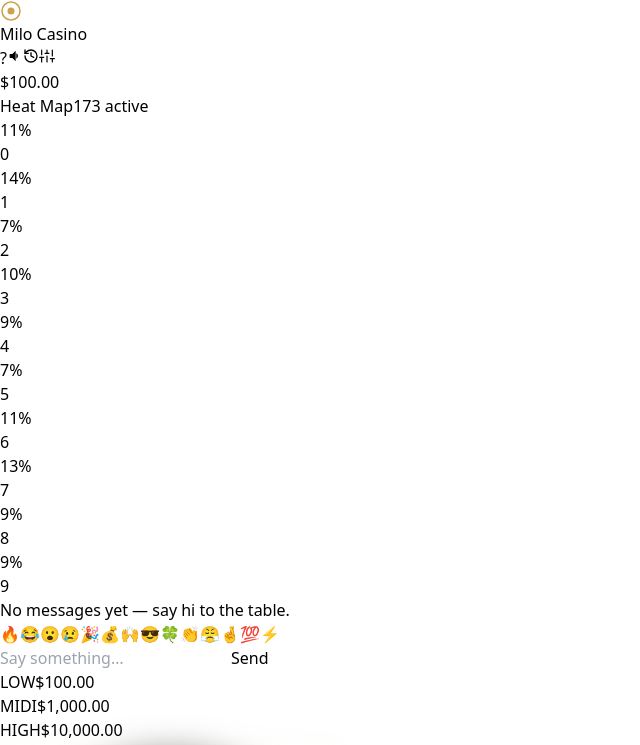
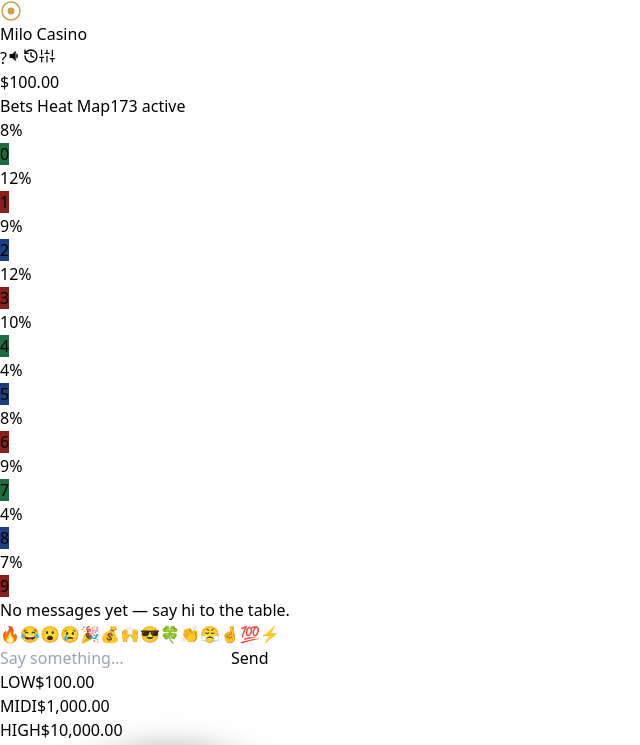
Before and after one commit to milerdo/chains, a React (Vite) app: page / in a window 1280 px wide. Shown: the top 745 px of the page, without its empty margins (0-640 px from the left). Built offline with nearby package versions, Linux system fonts and the light colour scheme.

Commit message:
version 0.17

```diff
--- a/src/components/BetHistoryModal.tsx
+++ b/src/components/BetHistoryModal.tsx
@@ -55,7 +55,7 @@ export function BetHistoryModal({ isOpen, onClose }: BetHistoryModalProps) {
             type="button"
             onClick={onClose}
             aria-label="Close"
-            className="flex h-8 w-8 items-center justify-center rounded-full border border-white/10 text-white/50 transition hover:border-[#eab308]/50 hover:text-[#eab308]"
+            className="flex h-6 w-6 items-center justify-center rounded-full border border-white/10 text-xs text-white/50 transition hover:border-[#eab308]/50 hover:text-[#eab308]"
           >
             ✕
           </button>
--- a/src/components/BettingPanel.tsx
+++ b/src/components/BettingPanel.tsx
@@ -97,9 +97,6 @@ export function BettingPanel({ onLockChange, onAutoBetChange }: BettingPanelProp
   useEffect(() => {
     const enteredBettingOpen = phase === 'BETTING_OPEN' && prevPhaseRef.current !== 'BETTING_OPEN';
     prevPhaseRef.current = phase;
-
-    if (enteredBettingOpen) {
-    }
 
     if (!enteredBettingOpen || !autoBet) return;
 
@@ -543,7 +540,7 @@ export function BettingPanel({ onLockChange, onAutoBetChange }: BettingPanelProp
               type="button"
               onClick={handleClear}
               disabled={locked || filledCount === 0}
-              className="rounded-lg border border-white/10 bg-white/[0.03] px-3 py-1.5 font-mono text-[11px] font-bold uppercase tracking-[0.15em] text-[#eab308]/80 transition hover:border-[#eab308]/50 hover:text-[#eab308] disabled:cursor-not-allowed disabled:opacity-30 disabled:text-white/25"
+              className="rounded-lg border border-white/10 bg-white/[0.03] px-3 py-1.5 font-mono text-[11px] font-bold uppercase tracking-[0.15em] text-white/60 transition hover:border-[#eab308]/50 hover:text-[#eab308] disabled:cursor-not-allowed disabled:opacity-30 disabled:text-white/25"
             >
               Clear
             </button>
--- a/src/components/ChainLinks.tsx
+++ b/src/components/ChainLinks.tsx
@@ -111,7 +111,9 @@ export function LinkChain({ ticket, size = 'md', showJackpot = true }: LinkChain
       {showJackpot && (
         <span className="flex shrink-0 items-center">
           <Link size={size} />
-          <span className="flex shrink-0 items-center gap-1 whitespace-nowrap rounded-full border border-[#eab308]/40 bg-[#eab308]/15 px-1.5 py-0.5">
++          <span className="flex shrink-0 items-center gap-1 whitespace-nowrap rounded-full border border-[#eab308]/50 bg-transparent px-1.5 py-0.5">            {/* was: border-[#eab308]/40 bg-[#eab308]/15 — filled amber
+              competed visually with the chain circles; outline-only reads
+              as a frame around the jackpot progress instead. */}
             {ticket.jackpotSequence.map((digit, i) => (
               <span key={`j-${i}`} className="flex items-center">
                 {i > 0 && <Link size={size} />}
--- a/src/components/EmojiChat.tsx
+++ b/src/components/EmojiChat.tsx
@@ -96,7 +96,7 @@ export function EmojiChat() {
   return (
     <section
       aria-label="Socials"
-      className="flex min-h-0 flex-1 flex-col rounded-3xl border border-white/[0.07] bg-gradient-to-b from-white/[0.035] to-transparent p-5 backdrop-blur-sm sm:p-6"
+      className="flex min-h-0 flex-1 flex-col rounded-3xl border border-white/[0.07] border-t-2 border-t-[#eab308]/30 bg-gradient-to-b from-white/[0.035] to-transparent p-5 backdrop-blur-sm sm:p-6"
     >
       <div ref={listRef} className="min-h-0 flex-1 overflow-y-auto pr-1">
         {messages.length === 0 ? (
--- a/src/components/HelpModal.tsx
+++ b/src/components/HelpModal.tsx
@@ -45,7 +45,7 @@ export function HelpModal({ isOpen, onClose }: HelpModalProps) {
             type="button"
             onClick={onClose}
             aria-label="Close"
-            className="flex h-8 w-8 items-center justify-center rounded-full border border-white/10 text-white/50 transition hover:border-[#eab308]/50 hover:text-[#eab308]"
+            className="flex h-6 w-6 items-center justify-center rounded-full border border-white/10 text-xs text-white/50 transition hover:border-[#eab308]/50 hover:text-[#eab308]"
           >
             ✕
           </button>
--- a/src/components/MobileFooter.tsx
+++ b/src/components/MobileFooter.tsx
@@ -104,13 +104,12 @@ export function MobileFooter({ balance, onOpenHelp, onOpenHistory, onToggleDemo
             onClick={(e) => e.stopPropagation()}
           >
             <div className="flex shrink-0 items-center justify-between px-4 py-3">
-              <span className="font-mono text-xs font-bold uppercase tracking-[0.2em] text-white/60">Socials</span>
-              <button type="button" onClick={() => setChatOpen(false)} aria-label="Close" className="flex h-9 w-9 items-center justify-center text-white/50">
+             <button type="button" onClick={() => setChatOpen(false)} aria-label="Close" className="ml-auto flex h-7 w-7 items-center justify-center text-xs text-white/50">
                 ✕
               </button>
             </div>
             <div className="flex min-h-0 flex-1 flex-col gap-3 px-3 pb-3">
-              <div className="h-[29%] min-h-[130px] shrink-0">
+              <div className="h-[38%] min-h-[170px] shrink-0">
                 <MultiplayerSim />
               </div>
               <EmojiChat />
--- a/src/components/MultiplayerSim.tsx
+++ b/src/components/MultiplayerSim.tsx
@@ -1,43 +1,59 @@
 // ============================================================================
-// CHAINS — MultiplayerSim
-// Simulated per-digit "table heat" — what % of other (simulated) players
-// are betting each digit this round. Refreshes on its own short local
-// timer (obviously simulated, decoupled from real draw cadence). Purely
-// cosmetic: never represents real accounts, never affects or hints at the
-// real stream, tickets, or payouts.
+// CHAINS — MultiplayerSim ("Bets Heat Map")
+// Simulated per-digit "what % of other players are betting each digit"
+// bar chart. Each round gets one low-variance popularity bias from the
+// engine (SimulatedActivity.digitPopularity, regenerated once per fresh
+// BETTING_OPEN — see engine.ts's regenerateDigitPopularity()); this
+// component animates the displayed bars drifting toward that bias with a
+// small local jitter, only while betting is open, and resets to 0% the
+// instant a new round starts.
 // ============================================================================
 
-import { useEffect, useState } from 'react';
+import { useEffect, useRef, useState } from 'react';
 import { useGame } from '../hooks/useGame';
 import { DIGIT_COLORS } from '../utils/digitColors';
 
-const REFRESH_MS = 1500;
-
-function randomHeat(): number[] {
-  const rawWeights = Array.from({ length: 10 }, () => Math.random() + 0.2);
-  const sum = rawWeights.reduce((a, b) => a + b, 0);
-  return rawWeights.map((w) => Math.round((w / sum) * 100));
-}
+const TICK_MS = 1500;
+const JITTER = 3;
+const DRIFT_RATE = 0.35;
 
 export function MultiplayerSim() {
-  const { simulatedActivity } = useGame();
-  const [heat, setHeat] = useState<number[]>(() => randomHeat());
+  const { simulatedActivity, phase } = useGame();
+  const target = simulatedActivity.digitPopularity;
+  const [heat, setHeat] = useState<number[]>(() => Array(10).fill(0));
+  const prevPhaseRef = useRef(phase);
 
   useEffect(() => {
-    const id = window.setInterval(() => setHeat(randomHeat()), REFRESH_MS);
+    const enteredBettingOpen = phase === 'BETTING_OPEN' && prevPhaseRef.current !== 'BETTING_OPEN';
+    prevPhaseRef.current = phase;
+    if (enteredBettingOpen) setHeat(Array(10).fill(0));
+  }, [phase]);
+
+  useEffect(() => {
+    if (phase !== 'BETTING_OPEN') return;
+    const id = window.setInterval(() => {
+      setHeat((prev) =>
+        prev.map((v, i) => {
+          const goal = target[i] ?? 10;
+          const step = (goal - v) * DRIFT_RATE + (Math.random() * 2 - 1) * JITTER;
+          return Math.max(0, Math.round(v + step));
+        }),
+      );
+    }, TICK_MS);
     return () => window.clearInterval(id);
-  }, []);
+  }, [phase, target]);
 
   const maxPct = Math.max(...heat, 1);
 
   return (
     <section
-      aria-label="Simulated bet heat map"
+      aria-label="Simulated bets heat map"
       className="flex h-full min-h-0 flex-col rounded-3xl border border-white/[0.07] bg-gradient-to-b from-white/[0.035] to-transparent p-4 backdrop-blur-sm"
     >
       <div className="flex shrink-0 items-center justify-between">
-        <span className="font-mono text-[10px] uppercase tracking-[0.4em] text-white/40">Heat Map</span>
-        <span className="font-mono text-[10px] tabular-nums text-white/40">
+        <span className="font-mono text-[10px] uppercase tracking-[0.4em] text-white/40">Bets Heat Map</span>
+        <span className="flex items-center gap-1.5 font-mono text-[10px] tabular-nums text-white/40">
+          <span className="h-1.5 w-1.5 animate-pulse rounded-full bg-emerald-400" />
           {simulatedActivity.playerCount.toLocaleString()} active
         </span>
       </div>
@@ -46,13 +62,18 @@ export function MultiplayerSim() {
         {heat.map((pct, digit) => (
           <div key={digit} className="flex h-full flex-1 flex-col items-center justify-end gap-1">
             <span className="font-mono text-[9px] tabular-nums text-white/40">{pct}%</span>
-            <div className="flex w-full flex-1 items-end overflow-hidden rounded-t-md bg-white/[0.05]">
+            <div className="flex w-full flex-1 flex-col justify-end overflow-hidden rounded-t-md bg-white/[0.05]">
               <div
-                className="w-full rounded-t-md transition-all duration-700"
+                className="w-full transition-all duration-700"
                 style={{ height: `${(pct / maxPct) * 100}%`, backgroundColor: DIGIT_COLORS[digit] }}
               />
             </div>
-            <span className="font-mono text-xs font-bold tabular-nums text-white/70">{digit}</span>
+            <span
+              style={{ backgroundColor: DIGIT_COLORS[digit] }}
+              className="flex h-5 w-full items-center justify-center rounded-b-md font-mono text-[11px] font-bold tabular-nums text-white"
+            >
+              {digit}
+            </span>
           </div>
         ))}
       </div>
--- a/src/game/engine.ts
+++ b/src/game/engine.ts
@@ -509,6 +509,7 @@ export class ChainsGame {
     this.currentJackpotSequence = [this.randomDigit(), this.randomDigit()];
 
     this.simulatedActivity = this.generateSimulatedActivity();
+    this.simulatedActivity = { ...this.simulatedActivity, digitPopularity: this.regenerateDigitPopularity() };
     this.emit();
   }
 
@@ -686,6 +687,10 @@ export class ChainsGame {
       // generated and displayed at the start of every betting round. The
       // player may still edit it before confirming a bet.
       this.currentJackpotSequence = [this.randomDigit(), this.randomDigit()];
+      // Cosmetic "table heat" realism fix: one low-variance popularity
+      // bias per round instead of fully re-randomizing every draw. See
+      // regenerateDigitPopularity() below.
+      this.simulatedActivity = { ...this.simulatedActivity, digitPopularity: this.regenerateDigitPopularity() };
     }
 
     if (phase === 'DRAWING') {
@@ -775,11 +780,11 @@ export class ChainsGame {
     };
 
     // Simulated per-digit betting popularity, purely cosmetic — a random
-    // weighted split across 0-9 that refreshes on the same cadence as the
-    // rest of this simulated activity (each real draw).
-    const rawWeights = Array.from({ length: 10 }, () => Math.random() + 0.2);
-    const weightSum = rawWeights.reduce((a, b) => a + b, 0);
-    const digitPopularity = rawWeights.map((w) => Math.round((w / weightSum) * 100));
+    // weighted split across 0-9. No longer regenerated here — it's now
+    // driven once per round by regenerateDigitPopularity() (see
+    // enterPhase/reset), so it carries through unchanged across draw-tick
+    // calls to this method instead of jumping every draw.
+    const digitPopularity = this.simulatedActivity.digitPopularity;
 
     const recentEvents = [...this.simulatedActivity.recentEvents];
     if (draw) {
@@ -805,6 +810,23 @@ export class ChainsGame {
     return { playerCount, activeTicketsByTier, recentEvents, digitPopularity };
   }
 
+   /** Low-variance simulated "which digits are popular this round" bias:
+   * mostly near-equal with 1-2 digits nudged slightly hotter, rather than
+   * a fully random weighted split every tick. Regenerated once per fresh
+   * BETTING_OPEN round (see enterPhase/reset) — the heat map component
+   * then drifts its displayed bars toward this target with small local
+   * jitter, only while betting is open. */
+  private regenerateDigitPopularity(): number[] {
+    const hotCount = 1 + Math.floor(Math.random() * 2);
+    const hotDigits = new Set<number>();
+    while (hotDigits.size < hotCount) hotDigits.add(Math.floor(Math.random() * 10));
+    const weights = Array.from({ length: 10 }, (_, i) =>
+      10 + (hotDigits.has(i) ? 6 + Math.random() * 6 : Math.random() * 4 - 2),
+    );
+    const sum = weights.reduce((a, b) => a + b, 0);
+    return weights.map((w) => Math.round((w / sum) * 100));
+  }
+
   private emit(): void {
     const state = this.getState();
     this.listeners.forEach((listener) => listener(state));
```
Also changed, not shown: 1 other file (tests, documents, lock files or other folders).
